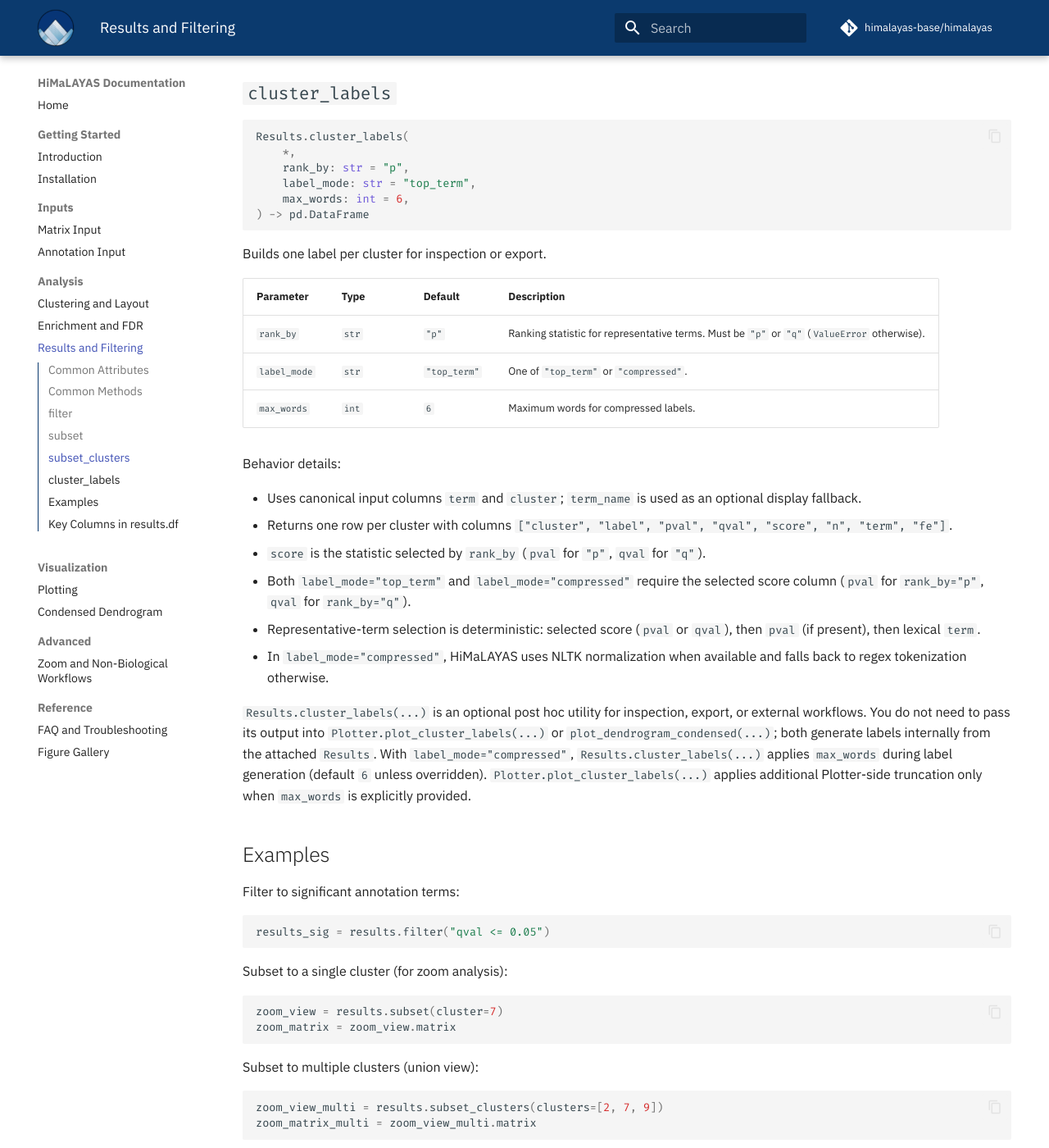
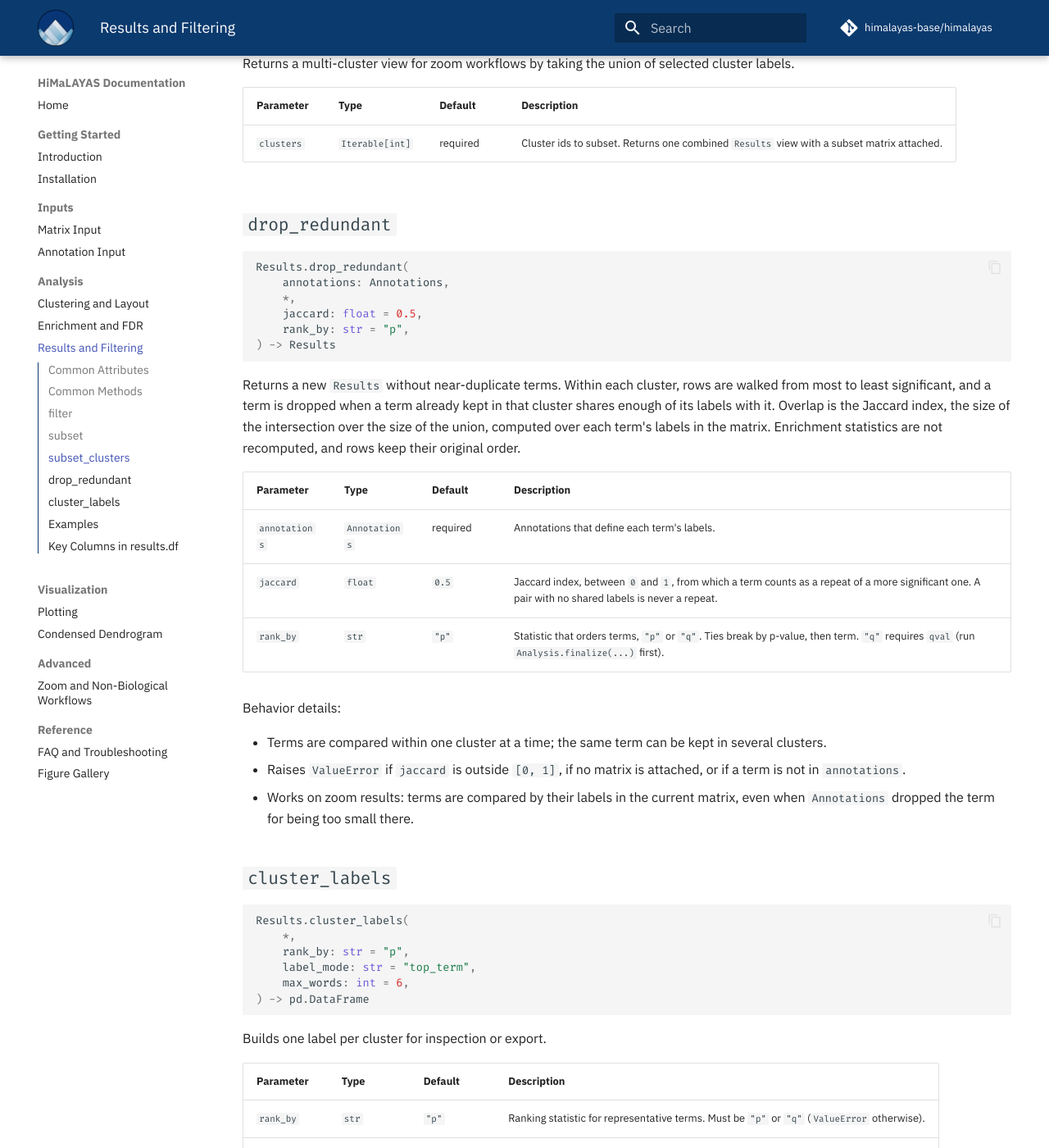
Before and after one commit to himalayas-base/himalayas-docs, an MkDocs documentation site: the page built from docs/6_results.md, in a window 1280 px wide and 1400 px high, scrolled down 2224 px. Shown: the whole window at 82% size. Built offline with MkDocs 1.6.1 and Material for MkDocs 9.7.7, drawn with Linux system fonts in a browser that asks for light colours; comment, search, counter and statistics services are not loaded; some of the changed text lies outside the part shown.

Commit message:
document Results.drop_redundant and add filtering and export examples

````diff
--- a/docs/6_results.md
+++ b/docs/6_results.md
@@ -20,6 +20,12 @@
 Results.filter(expr: str, **kwargs: Any) -> Results
 Results.subset(cluster: int) -> Results
 Results.subset_clusters(clusters: Iterable[int]) -> Results
+Results.drop_redundant(
+    annotations: Annotations,
+    *,
+    jaccard: float = 0.5,
+    rank_by: str = "p",
+) -> Results
 Results.cluster_labels(
     *,
     rank_by: str = "p",
@@ -33,6 +39,7 @@ Results.cluster_labels(
 | `results.filter(...)` | Returns a new `Results` filtered by a query expression on `results.df`. |
 | `results.subset(...)` | Returns a single-cluster view for zoom workflows (with subset matrix attached). |
 | `results.subset_clusters(...)` | Returns a multi-cluster view for zoom workflows by taking the union of selected cluster labels. |
+| `results.drop_redundant(...)` | Returns a new `Results` without near-duplicate terms, judged by label overlap within each cluster. |
 | `results.cluster_labels(...)` | Builds one label per cluster for inspection or export. |
 
 ## `filter`
@@ -71,6 +78,31 @@ Returns a multi-cluster view for zoom workflows by taking the union of selected
 | Parameter | Type | Default | Description |
 | --- | --- | --- | --- |
 | `clusters` | `Iterable[int]` | required | Cluster ids to subset. Returns one combined `Results` view with a subset matrix attached. |
+
+## `drop_redundant`
+
+```python
+Results.drop_redundant(
+    annotations: Annotations,
+    *,
+    jaccard: float = 0.5,
+    rank_by: str = "p",
+) -> Results
+```
+
+Returns a new `Results` without near-duplicate terms. Within each cluster, rows are walked from most to least significant, and a term is dropped when a term already kept in that cluster shares enough of its labels with it. Overlap is the Jaccard index, the size of the intersection over the size of the union, computed over each term's labels in the matrix. Enrichment statistics are not recomputed, and rows keep their original order.
+
+| Parameter | Type | Default | Description |
+| --- | --- | --- | --- |
+| `annotations` | `Annotations` | required | Annotations that define each term's labels. |
+| `jaccard` | `float` | `0.5` | Jaccard index, between `0` and `1`, from which a term counts as a repeat of a more significant one. A pair with no shared labels is never a repeat. |
+| `rank_by` | `str` | `"p"` | Statistic that orders terms, `"p"` or `"q"`. Ties break by p-value, then term. `"q"` requires `qval` (run `Analysis.finalize(...)` first). |
+
+Behavior details:
+
+- Terms are compared within one cluster at a time; the same term can be kept in several clusters.
+- Raises `ValueError` if `jaccard` is outside `[0, 1]`, if no matrix is attached, or if a term is not in `annotations`.
+- Works on zoom results: terms are compared by their labels in the current matrix, even when `Annotations` dropped the term for being too small there.
 
 ## `cluster_labels`
 
@@ -125,6 +157,32 @@ zoom_view_multi = results.subset_clusters(clusters=[2, 7, 9])
 zoom_matrix_multi = zoom_view_multi.matrix
 ```
 
+Combine a q-value cutoff with a minimum fold enrichment (`filter` uses `DataFrame.query`):
+
+```python
+results_strong = results.filter("qval <= 0.05 and fe >= 2")
+```
+
+Hide near-duplicate terms inside each cluster:
+
+```python
+results_sig = results.filter("qval <= 0.05")
+results_distinct = results_sig.drop_redundant(annotations, jaccard=0.5, rank_by="q")
+
+display(len(results_sig.df), len(results_distinct.df))
+```
+
+Lower `jaccard` removes more terms; `jaccard=1.0` removes only terms with identical labels.
+
+Export the cluster assigned to each label:
+
+```python
+import pandas as pd
+
+cluster_table = pd.Series(results.clusters.label_to_cluster, name="cluster")
+cluster_table.rename_axis("label").to_csv("clusters.tsv", sep="\t")
+```
+
 Build optional cluster labels for inspection or export:
 
 ```python
````
